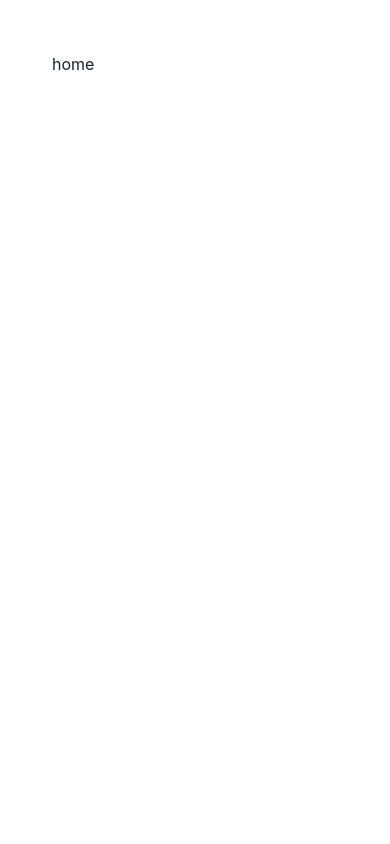
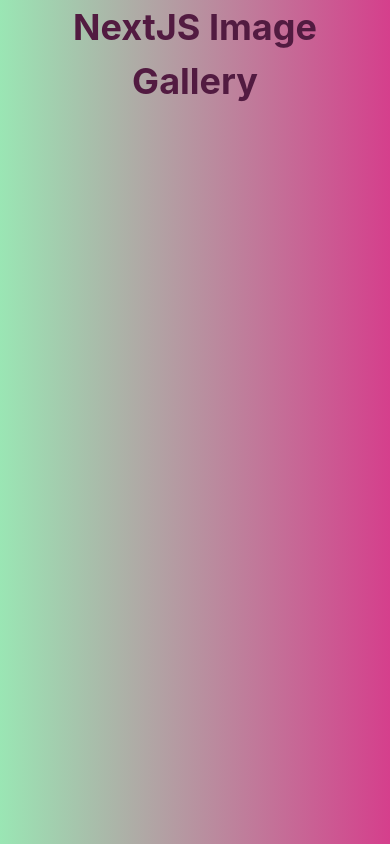
Before and after one commit to kelvinrandu/nextjs-image-gallery, a Next.js app in the folder next-image-gallery/: page / in a window 390 px wide. Built offline with nearby package versions, Linux system fonts and the light colour scheme.

Commit message:
added responsive text

```diff
--- a/next-image-gallery/pages/index.js
+++ b/next-image-gallery/pages/index.js
@@ -1,10 +1,32 @@
 import Head from "next/head";
-import { Flex } from "@chakra-ui/react";
+import { Box, Container, Text } from "@chakra-ui/react";
 
 export default function Home() {
 	return (
-		<Flex as="nav" position="fixed" m={5} p={8}>
-			home
-		</Flex>
+		<>
+			<Head>
+				<title> NextJS Image Gallery</title>
+				<link rel="icon" href="/favicon.ico" />
+			</Head>
+
+			<Box
+				overflow="hidden"
+				bgGradient="linear(to-r, green.200, pink.500)"
+				minH="100vh"
+			>
+				<Container>
+					<Text
+						color="pink.900"
+						fontWeight="bold"
+						mb="1rem"
+						textAlign="center"
+						textDecoration="none"
+						fontSize={["4xl", "4xl", "5xl", "5xl"]}
+					>
+						NextJS Image Gallery
+					</Text>
+				</Container>
+			</Box>
+		</>
 	);
 }
```
